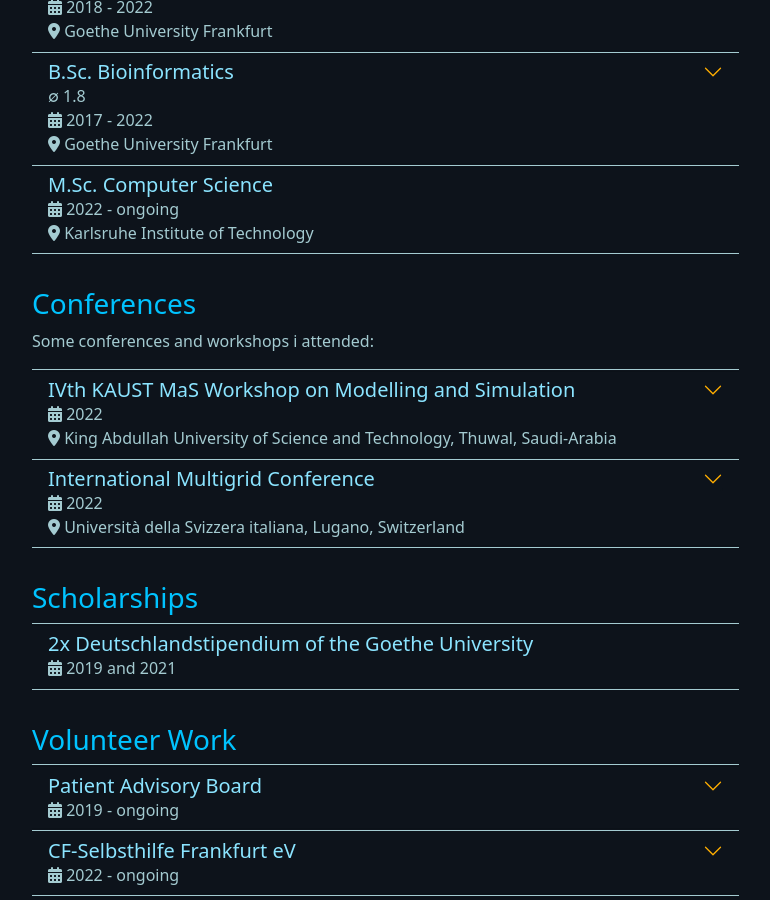
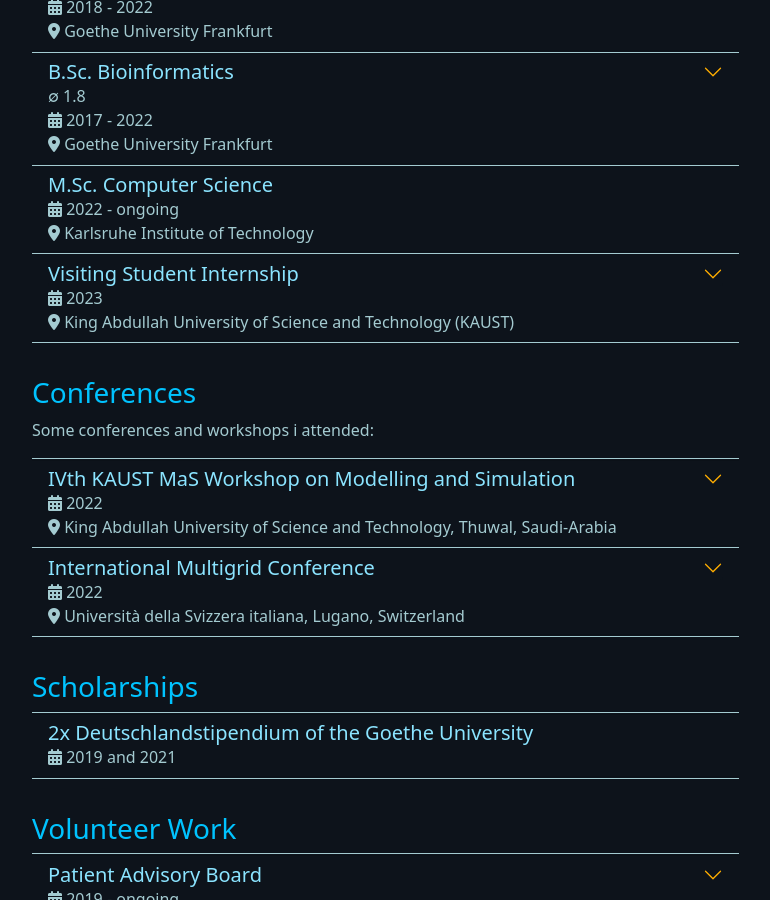
Before and after one commit to Nordegraf/nordegraf.github.io, a Jekyll site: the page built from _pages/about.html, in a window 1280 px wide and 900 px high, scrolled down 329 px. Shown: the whole window, without its empty margins (78-848 px from the left). Built offline with Jekyll 4.4.1, drawn with Linux system fonts in a browser that asks for light colours.

Commit message:
added internship

```diff
--- a/_data/degrees.yml
+++ b/_data/degrees.yml
@@ -38,3 +38,9 @@
   type: Master
   location: Karlsruhe Institute of Technology
   started: 2022
+
+- title: Visiting Student Internship
+  location: King Abdullah University of Science and Technology (KAUST)
+  started: 2023
+  finished: 2023
+  thesis: Six week long internship in the research group of Prof. Gabriel Wittum
--- a/_pages/about.html
+++ b/_pages/about.html
@@ -24,16 +24,21 @@
       </h2>
       <p class="about">
         {% if degree.grade %}&#8709 {{ degree.grade }}<br>{% endif %}
-        <i class="fa-solid fa-calendar-days"></i> {{ degree.started }} - {% if degree.finished %} {{ degree.finished }} {% else %} ongoing {% endif %}<br>
+        <i class="fa-solid fa-calendar-days"></i> {{ degree.started }}
+        {% if degree.finished != degree.started %} - {% if degree.finished %} {{ degree.finished }} {% else %} ongoing {% endif %} {% endif %}<br>
         <i class="fa-solid fa-location-dot"></i> {{ degree.location }}
       </p>
       {% if degree.thesis %}
       <div id="flush-collapse{{ deg }}" class="accordion-collapse collapse" aria-labelledby="flush-heading{{ deg }}">
         <div class="accordion-body about">
           <p>
+            {% if degree.type %}
             {{ degree.type }} Thesis:<br>
+            {% endif %}
             {{ degree.thesis }}<br>
+            {% if degree.thesis_engl %}
             (engl.: {{ degree.thesis_engl }})
+            {% endif %}
           </p>
           {% if degree.lectures %}
           <p>Some lectures I attended during my studies:</p>
```
